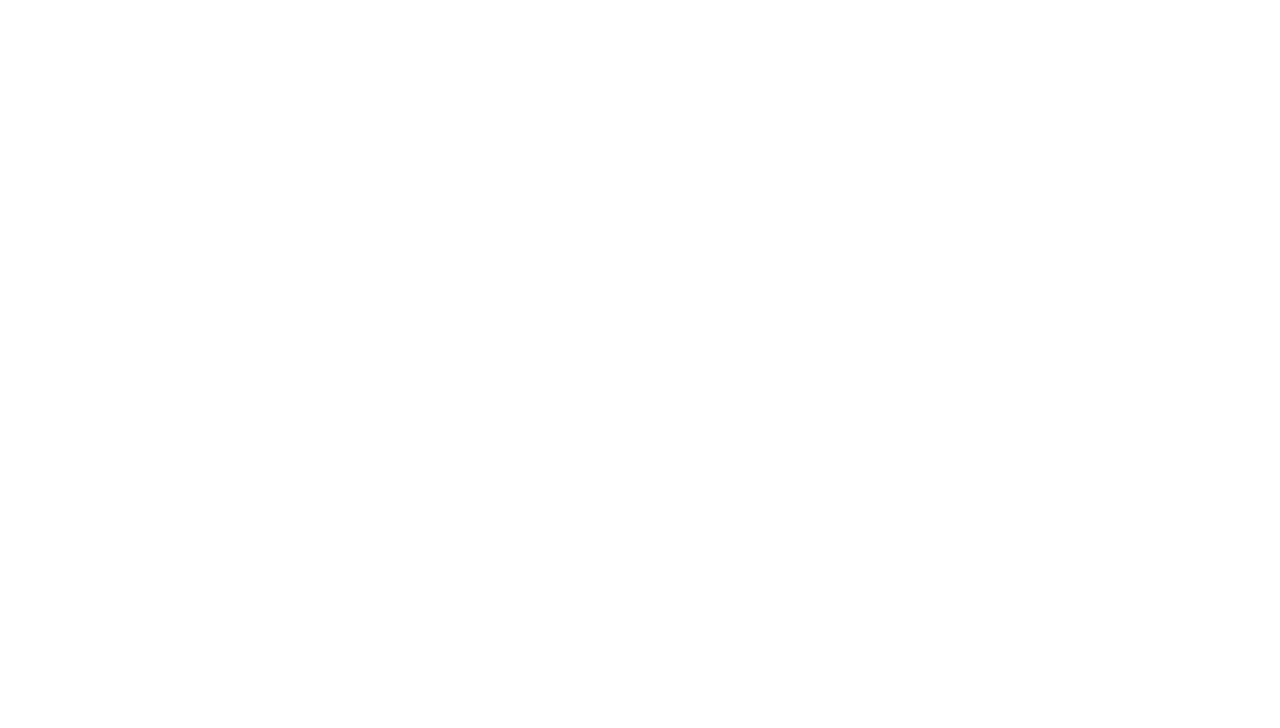
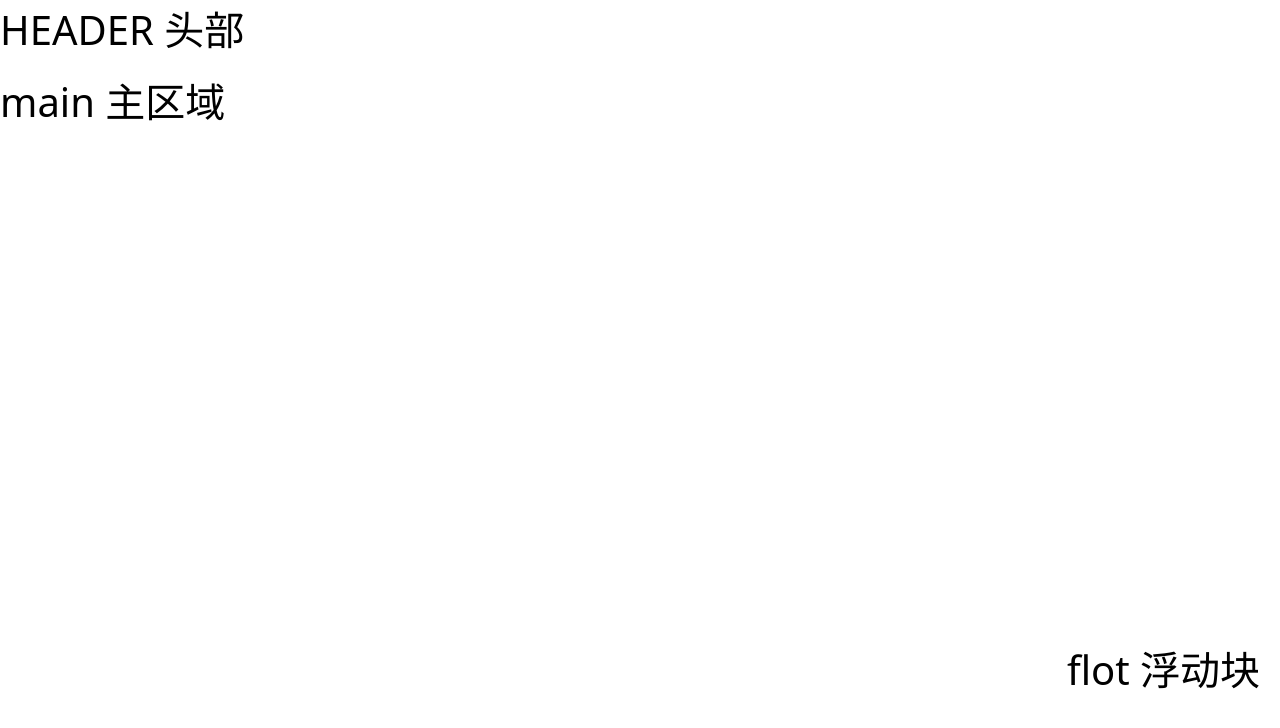
Before and after one commit to sean-lgt/vue3-vite-tailwind-frontdesk-template, a Vue app: page / in a window 1280 px wide. Before the commit this address had no page. Shown: the top 728 px of the page. Built offline with nearby package versions, Linux system fonts and the light colour scheme.

Commit message:
feat: pc 端基础布局架构

```diff
--- a/src/router/modules/pc-routes.js
+++ b/src/router/modules/pc-routes.js
@@ -1 +1,8 @@
-export default []
+export default [
+  {
+    path: '/',
+    name: 'main',
+    component: () => import('@/views/layout/index.vue'),
+    children: []
+  }
+]
--- /dev/null
+++ b/src/views/layout/components/floating/index.vue
@@ -0,0 +1,7 @@
+<template>
+  <div class="fixed bottom-10 right-2">flot 浮动块</div>
+</template>
+
+<script setup></script>
+
+<style lang="scss" scoped></style>
--- /dev/null
+++ b/src/views/layout/components/header/index.vue
@@ -0,0 +1,7 @@
+<template>
+  <div>HEADER 头部</div>
+</template>
+
+<script setup></script>
+
+<style lang="scss" scoped></style>
--- /dev/null
+++ b/src/views/layout/components/main/index.vue
@@ -0,0 +1,7 @@
+<template>
+  <div>main 主区域</div>
+</template>
+
+<script setup></script>
+
+<style lang="scss" scoped></style>
--- a/src/views/layout/index.vue
+++ b/src/views/layout/index.vue
@@ -0,0 +1,15 @@
+<template>
+  <div class="h-screen">
+    <headerComponent class="h-header"></headerComponent>
+    <mainComponent class="h-main"></mainComponent>
+    <floating></floating>
+  </div>
+</template>
+
+<script setup>
+import headerComponent from './components/header/index.vue'
+import mainComponent from './components/main/index.vue'
+import floating from './components/floating/index.vue'
+</script>
+
+<style lang="scss" scoped></style>
--- a/tailwind.config.js
+++ b/tailwind.config.js
@@ -14,6 +14,10 @@ export default {
       },
       boxShadow: {
         'l-white': '-10px 0 10px white'
+      },
+      height: {
+        header: '72px',
+        main: 'calc(100vh - 72px)'
       }
     }
   },
```
